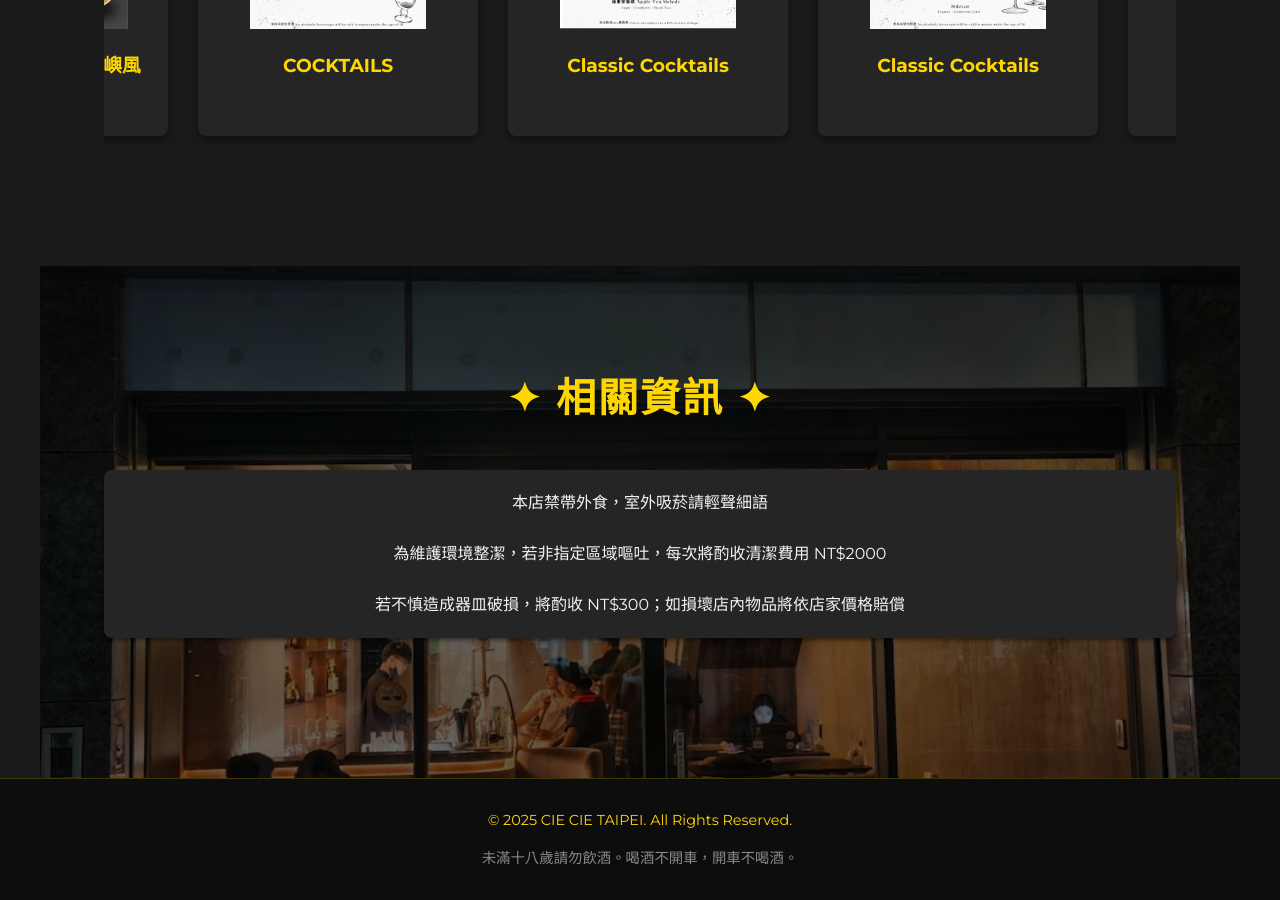
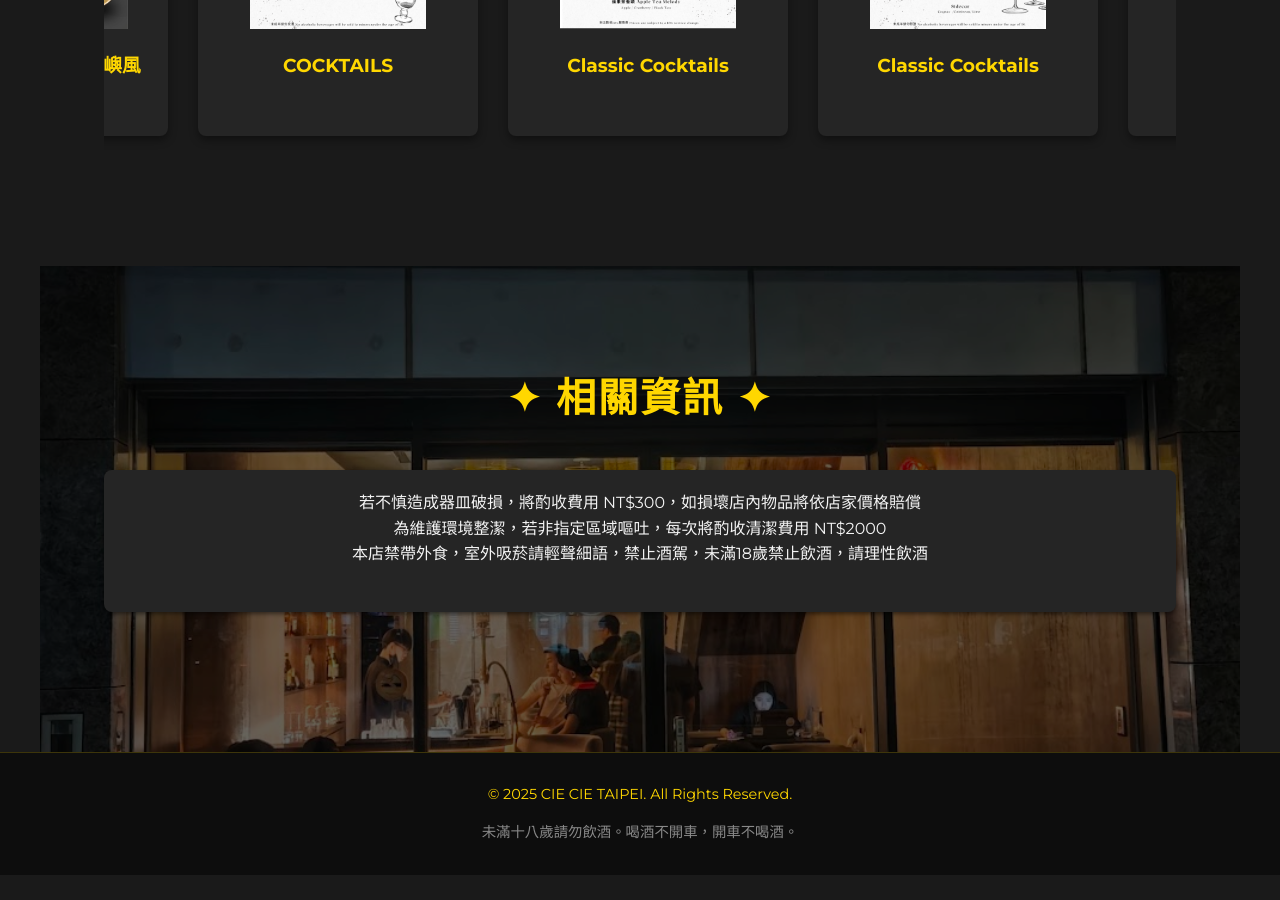
Before and after one commit to ciecietaipei/ciecietaipei.github.io, a Jekyll site: the page built from index.html, in a window 1280 px wide and 900 px high, scrolled down 3707 px. Built offline with Jekyll 4.4.1, drawn with Linux system fonts in a browser that asks for light colours; a script that is not in the unit is left out; after the commit the page ends 4582 px from its top, so only the background shows below that.

Commit message:
UPDATE 相關資訊

```diff
--- a/index.html
+++ b/index.html
@@ -253,9 +253,10 @@ description: CIE CIE TAIPEI 大安區信義安和餐酒館，近捷運信義安
             <h2>✦ 相關資訊 ✦</h2>
             <div class="contact-info-grid">
                 <div class="info-block">
-                    <p class="small-text">本店禁帶外⻝，室外吸菸請輕聲細語</p><br>
-                    <p class="small-text">為維護環境整潔，若非指定區域嘔吐，每次將酌收清潔費用 NT$2000</p><br>
-                    <p class="small-text">若不慎造成器皿破損，將酌收 NT$300；如損壞店內物品將依店家價格賠償</p>
+                    <p class="small-text">若不慎造成器皿破損，將酌收費用 NT$300，如損壞店內物品將依店家價格賠償</p>
+                    <p class="small-text">為維護環境整潔，若非指定區域嘔吐，每次將酌收清潔費用 NT$2000</p>
+                    <p class="small-text">本店禁帶外⻝，室外吸菸請輕聲細語，禁止酒駕，未滿18歲禁止飲酒，請理性飲酒</p>
+                    <br>
                 </div>
             </div>
         </section>
```
